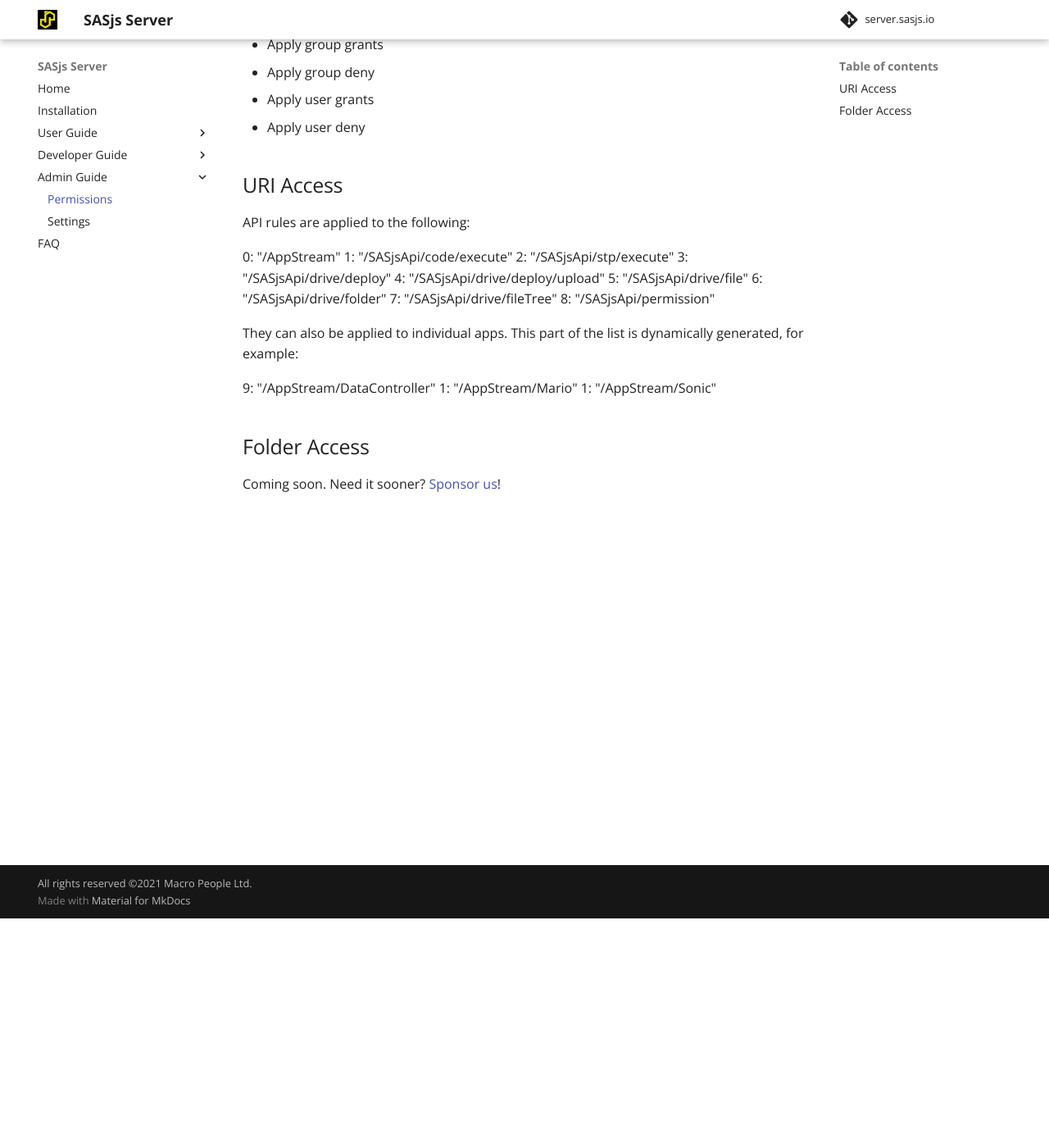
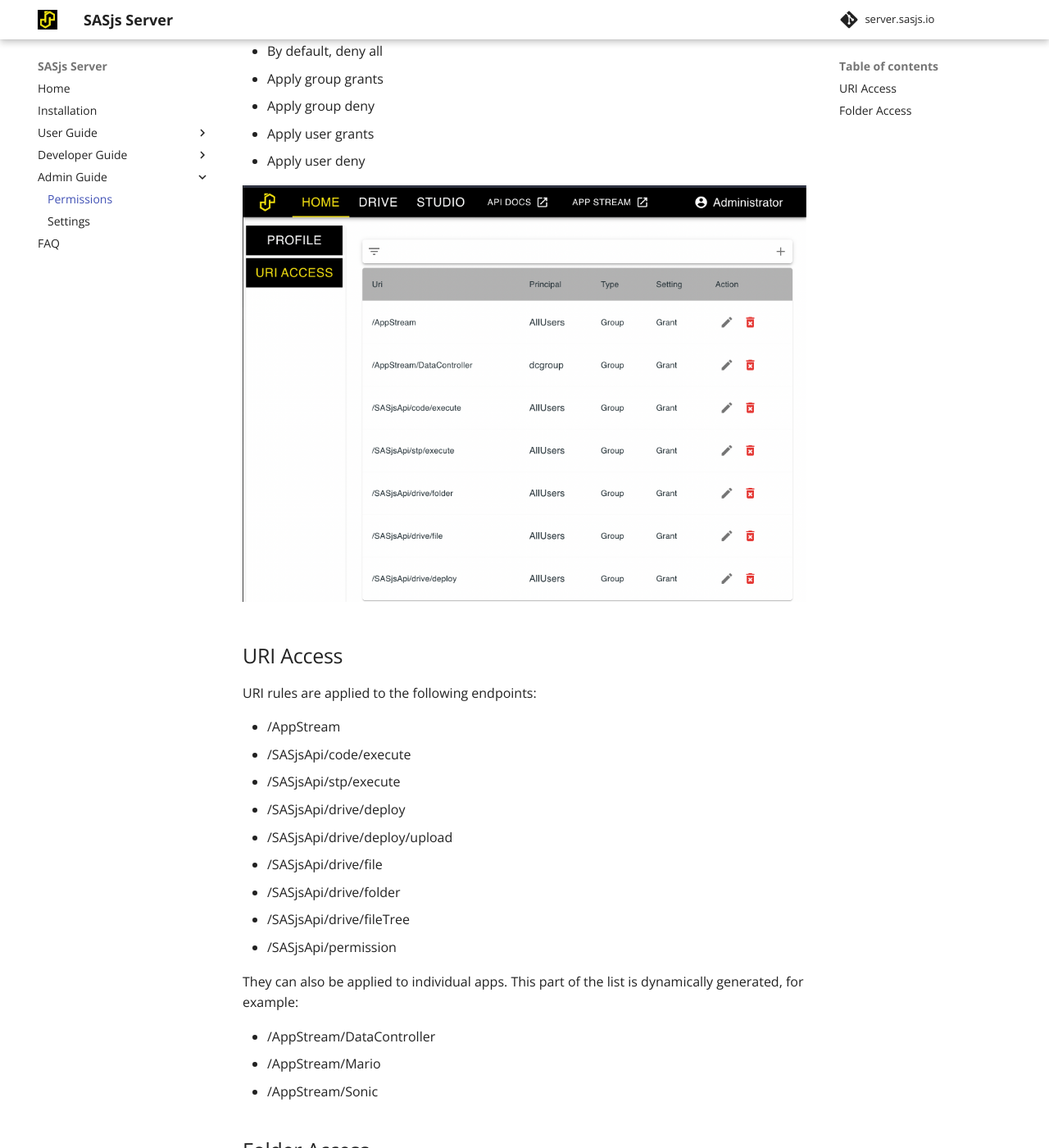
Before and after one commit to sasjs/server.sasjs.io, an MkDocs documentation site: the page built from docs/permissions.md, in a window 1280 px wide and 1400 px high, scrolled down 280 px. Shown: the whole window at 82% size. Built offline with MkDocs 1.6.1 and Material for MkDocs 9.7.7, drawn with Linux system fonts in a browser that asks for light colours; some of the changed text lies outside the part shown.

Commit message:
fix: permissions page

```diff
--- a/docs/permissions.md
+++ b/docs/permissions.md
@@ -2,11 +2,14 @@
 layout: article
 title: Permissions
 description: Configuring SASjs Server permissions
+og_image: /img/uri-access.png
 ---
 
 # Permissions
 
 Permissions in SASjs are enabled when `MODE=server`.   Rules do not apply to admin users.  The menu is available under SETTINGS, and is divided into "URI Access" and "Folder Access".
+
+URI rules can be at GROUP or USER level.
 
 Rules take precedence as follows:
 
@@ -16,26 +19,26 @@
 * Apply user grants
 * Apply user deny
 
+![](./img/uri-access.png)
 ## URI Access
 
-API rules are applied to the following:
+URI rules are applied to the following endpoints:
 
-0: "/AppStream"
-1: "/SASjsApi/code/execute"
-2: "/SASjsApi/stp/execute"
-3: "/SASjsApi/drive/deploy"
-4: "/SASjsApi/drive/deploy/upload"
-5: "/SASjsApi/drive/file"
-6: "/SASjsApi/drive/folder"
-7: "/SASjsApi/drive/fileTree"
-8: "/SASjsApi/permission"
+* /AppStream
+* /SASjsApi/code/execute
+* /SASjsApi/stp/execute
+* /SASjsApi/drive/deploy
+* /SASjsApi/drive/deploy/upload
+* /SASjsApi/drive/file
+* /SASjsApi/drive/folder
+* /SASjsApi/drive/fileTree
+* /SASjsApi/permission
 
 They can also be applied to individual apps.  This part of the list is dynamically generated, for example:
 
-9: "/AppStream/DataController"
-1: "/AppStream/Mario"
-1: "/AppStream/Sonic"
-
+* /AppStream/DataController
+* /AppStream/Mario
+* /AppStream/Sonic
 
 
 ## Folder Access
```
Also changed, not shown: docs/img/uri-access.png (added).
